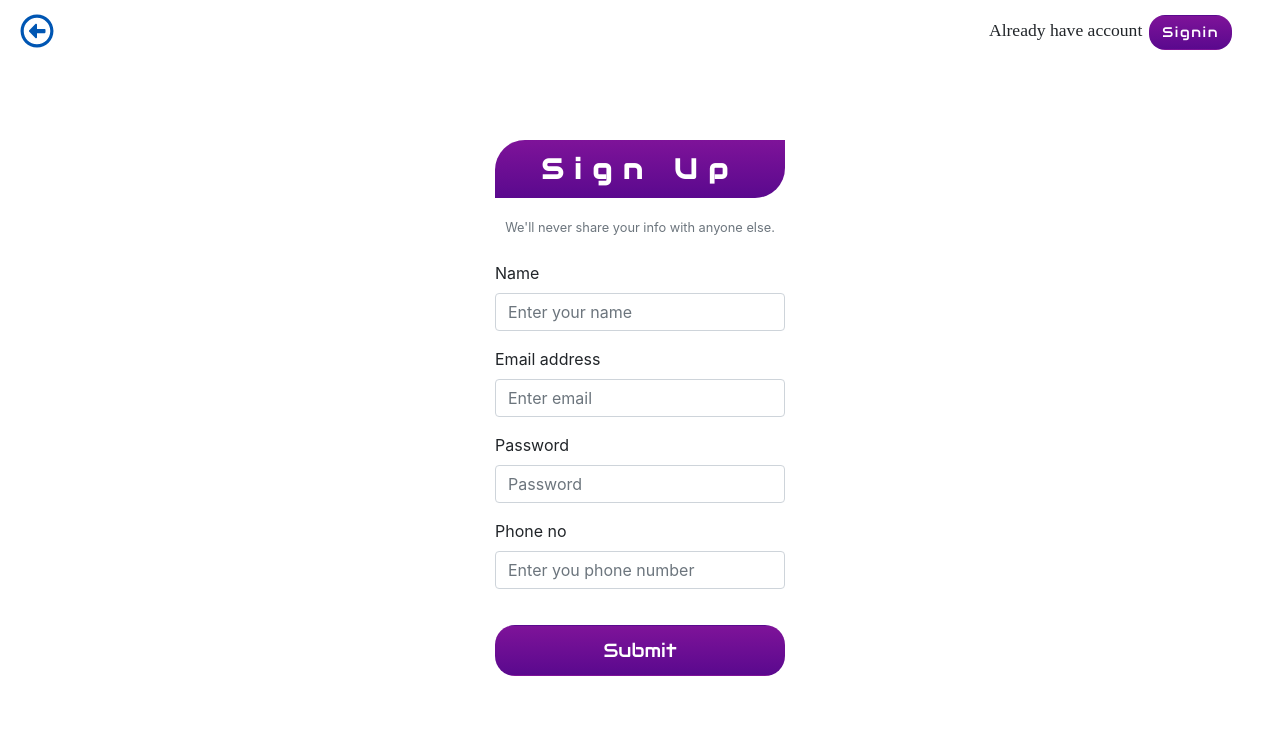
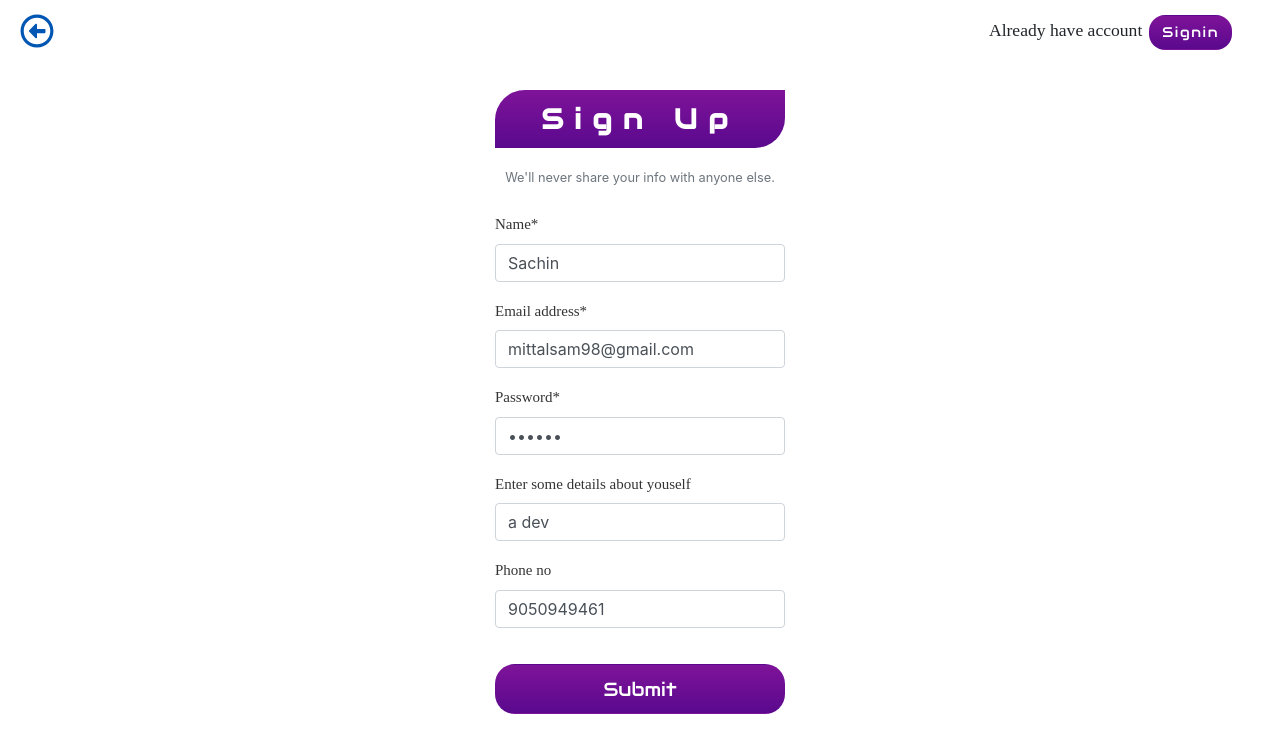
Before and after one commit to mittalsam98/bookheap_frontend, a React (Create React App) app: page /signup in a window 1280 px wide. Shown: the top 752 px of the page. Built offline with nearby package versions, Linux system fonts and the light colour scheme.

Commit message:
integerated signup and signin with backend

```diff
--- a/src/Routes.js
+++ b/src/Routes.js
@@ -1,8 +1,9 @@
 import React from 'react';
-import {BrowserRouter,Route,Switch} from 'react-router-dom';
+import {BrowserRouter,Route} from 'react-router-dom';
 import Home from './components/Home/Home';
 import Signin from './user/Signin/Signin';
 import Signup from './user/Signup/Signup';
+import Books from './components/BooksDisplay/Book';
 
 const Routes=()=>{
     return(
@@ -10,6 +11,7 @@ const Routes=()=>{
         <Route exact path='/' component={Home} />
         <Route exact path='/signin' component={Signin} />
         <Route exact path='/signup' component={Signup} />
+        <Route exact path='/books' component={Books} />
         </BrowserRouter>
     )
 }
--- a/src/auth/helper/index.js
+++ b/src/auth/helper/index.js
@@ -0,0 +1,72 @@
+import { API } from "../../backend";
+
+export const signup= user =>{
+    return fetch(`${API}/signup`,{
+        method:'POST',
+        headers:{
+            Accept: "application/json",
+            "Content-Type": "application/json"
+        },
+        body:JSON.stringify(user)
+     })
+    .then(response => {
+        return response.json();
+      })
+    .catch(err => console.log(err));
+}
+
+export const signin=async (user)=>{
+
+    const response=await fetch(`${API}/signin`,{
+        method:'POST',
+        headers:{
+            Accept: "application/json",
+            "Content-Type": "application/json"
+        },
+        body:JSON.stringify(user)
+     })
+
+     const json=await response.json();
+     if(response.ok){
+        return json;
+    }
+
+    const error=new Error(json.error);
+
+    error.response=json;
+
+    throw error ;
+}
+
+
+export const authenticate = (data, next) => {
+    if (typeof window !== "undefined") {
+      localStorage.setItem("jwt", JSON.stringify(data));
+      next();
+    }
+  };
+
+  export const isAutheticated = () => {
+    if (typeof window == "undefined") {
+      return false;
+    }
+    if (localStorage.getItem("jwt")) {
+      return JSON.parse(localStorage.getItem("jwt"));
+    } else {
+      return false;
+    }
+  };
+
+
+  export const signout=(next)=>{
+    if (typeof window !== "undefined") {
+      localStorage.removeItem("jwt");
+      next();
+
+      return fetch(`${API}/signout`, {
+        method: "GET"
+      })
+        .then(response => console.log("signout success"))
+        .catch(err => console.log(err));
+    }
+  };
--- /dev/null
+++ b/src/backend.js
@@ -0,0 +1 @@
+export const API = 'http://localhost:5000/api'
--- a/src/components/Base/Base.js
+++ b/src/components/Base/Base.js
@@ -1,5 +1,5 @@
 import React from 'react';
-import {Link} from 'react-router-dom';
+// import {Link} from 'react-router-dom';
 import Menu from '../Menu/Menu';
 import styles from './Base.module.css';
 
--- a/src/components/Home/Home.js
+++ b/src/components/Home/Home.js
@@ -1,5 +1,5 @@
 import React from 'react';
-import {Link} from 'react-router-dom';
+// import {Link} from 'react-router-dom';
 import Base from '../Base/Base';
 import styles from './Home.module.css'; // Import css modules stylesheet as styles
 import Book from '../../assest/bstack.png'
@@ -16,7 +16,7 @@ const Home =()=>{
                         <p></p>
                         </div>
                         <div className="col-sm text-right">
-                <img className='mt-4 ml-5' src={Book} width={400} height={600} />
+                        <img className='mt-4 ml-5' alt='logo' src={Book} width={400} height={600} />
                         </div>
                     </div>
             </div>
--- a/src/user/Signin/Signin.js
+++ b/src/user/Signin/Signin.js
@@ -1,9 +1,61 @@
-import React from 'react';
+import React,{useState} from 'react';
 import styles from './Signin.module.css';
-import { FaRegArrowAltCircleLeft,FaEyeSlash } from 'react-icons/fa';
-import {Link} from 'react-router-dom';
+import { FaRegArrowAltCircleLeft } from 'react-icons/fa'; //FaEyeSlash
+import {Link,Redirect} from 'react-router-dom';
+import {signin,authenticate,isAutheticated} from '../../auth/helper/index';
+
 
 const Signin=()=>{
+    const [values, setValues] = useState({
+        email:'mittalsam98@gmail.com',
+        password:'123456',
+        error:'',
+        loading:false,
+        success:false,
+        didRedirect:false
+    });
+
+    const {  email, password,loading, error,didRedirect, success } = values;
+
+    const handleChange=name=>event=>{
+        setValues({...values,error:false,[name]: event.target.value });
+     };
+
+    const onSubmit=async(event)=>{
+        event.preventDefault();
+        try{
+            setValues({...values, email: "",password: "",loading:true,error:'',success:'true'})
+            const data= await signin({email,password});
+            console.log(data);
+            authenticate(data,() => {
+                setValues({
+                  ...values,
+                  didRedirect: true
+                });
+            })
+        } catch(error){
+            setValues({ ...values, error: error.response.error,loading:false, success: false });
+        }
+    }
+
+    const errorMessage = () => {
+        return (
+         <p className='alert alert-danger' style={{ display: error ? "" : "none" }}>
+                {error}
+         </p>
+        );
+      };
+
+      const performRedirect = () => {
+        //TODO: do a redirect here
+        if (didRedirect) {
+            return <Redirect to="/user/dashboard" />;
+        }
+        if (isAutheticated()) {
+          return <Redirect to="/" />;
+        }
+      };
+
 
     return(
         <>
@@ -22,18 +74,32 @@ const Signin=()=>{
                 Sign In
         </div>
         <form>
+            {performRedirect()}
+            {errorMessage()}
             <div className={`form-group  ${styles.item}`}>
-                <label for="exampleInputEmail1">Email address</label>
-                <input type="email" className={`form-control ${styles.item}`} id="exampleInputEmail1" aria-describedby="emailHelp" placeholder="Enter email" />
+                <label htmlFor="exampleInputEmail1">Email address</label>
+                <input
+                 type="email"
+                 className={`form-control ${styles.item}`}
+                 onChange={handleChange("email")}
+                 value={email}
+                 id="exampleInputEmail1"
+                 placeholder="Enter email"
+                 />
             </div>
             <div className={`form-group ${styles.item}`}>
-                <label for="exampleInputPassword1">Password</label>
-                <input type="password" className={`form-control ${styles.item}`} id="exampleInputPassword1" placeholder="Password" />
+                <label htmlFor="exampleInputPassword1">Password</label>
+                <input
+                type="password"
+                className={`form-control ${styles.item}`}
+                onChange={handleChange("password")}
+                value={password}
+                id="exampleInputPassword1"
+                placeholder="Password" />
             </div>
             <div className="form-group">
-            <button className={`btn ${styles.button}`}  type='submit'>Submit</button>
+            <button className={`btn ${styles.button}`} onClick={onSubmit}>Submit</button>
             </div>
-            {/* <button type="submit" class="btn btn-primary">Submit</button> */}
         </form>
         </div>
         </>
--- a/src/user/Signup/Signup.js
+++ b/src/user/Signup/Signup.js
@@ -2,14 +2,64 @@ import React,{useState} from 'react';
 import styles from './Signup.module.css';
 import { FaRegArrowAltCircleLeft } from 'react-icons/fa';
 import {Link} from 'react-router-dom'
+import {signup} from '../../auth/helper/index';
 
 const Signup=()=>{
-    const [values, setValue] = useState({
-        name:'',
-        email:'',
-        phoneNo:'',
-        error:''
-    })
+    const [values, setValues] = useState({
+        name:'Sachin',
+        email:'mittalsam98@gmail.com',
+        phoneNo:'9050949461',
+        password:'123456',
+        userinfo:'a dev',
+        error:'',
+        loading:false,
+        success:false
+    });
+
+    const { name, email, password,userinfo,phoneNo, error, success } = values;
+
+    const handleChange=name=>event=>{
+       setValues({...values,error:false,[name]: event.target.value });
+    };
+
+    const onSubmit=event=>{
+        event.preventDefault();
+        setValues({ ...values, error: false })
+        signup({ name, email, password,phoneNo,userinfo})
+        .then(data => {
+            if (data.error) {
+              setValues({ ...values, error: data.error,loading:true, success: false });
+            } else {
+              setValues({
+                ...values,
+                name: "",
+                email: "",
+                password: "",
+                error: "",
+                userinfo:'',
+                phoneNo:'',
+                loading:false,
+                success: true
+              })
+            }
+          })
+          .catch(console.log("Error in signup"));
+    };
+
+    const errorMessage = () => {
+        return (
+         <p className='alert alert-danger' style={{ display: error ? "" : "none" }}>
+                {error}
+         </p>
+        );
+      };
+
+      const successMessage=()=>{
+         return(
+             <p className='alert alert-success' style={{ display: success ? "" : "none" }}>Account successfully created.  <Link to='/signin'> Click here to login </Link></p>
+         )
+      }
+
     return(
         <>
        <div className={styles.icons} >
@@ -27,26 +77,66 @@ const Signup=()=>{
         </div>
         <form>
             <small id="emailHelp" className="mb-4 form-text text-muted text-center">We'll never share your info with anyone else.</small>
+            {errorMessage()}
+            {successMessage()}
             <div className={`form-group ${styles.item}`}>
-                <label for="name">Name</label>
-                <input type="email" className={`form-control ${styles.item}`} id="name" aria-describedby="emailHelp" placeholder="Enter your name" />
+                <label htmlFor="name" className={styles.label}>Name*</label>
+                <input
+                onChange={handleChange("name")}
+                type="text"
+                className={`form-control ${styles.item}`}
+                id="name"
+                value={name}
+                placeholder="Enter your name"
+                />
             </div>
             <div className={`form-group ${styles.item}`}>
-                <label for="email">Email address</label>
-                <input type="email" className={`form-control ${styles.item}`} id="email" aria-describedby="emailHelp" placeholder="Enter email" />
+                <label htmlFor="email" className={styles.label}>Email address*</label>
+                <input
+                type="email"
+                className={`form-control ${styles.item}`}
+                id="email"
+                onChange={handleChange("email")}
+                value={email}
+                placeholder="Enter your email"
+                 />
             </div>
             <div className={`form-group ${styles.item}`}>
-                <label for="password">Password</label>
-                <input type="password" className={`form-control ${styles.item}`} id="password" placeholder="Password" />
+                <label htmlFor="password" className={styles.label}>Password*</label>
+                <input
+                onChange={handleChange('password')}
+                type="password"
+                className={`form-control ${styles.item}`}
+                value={password}
+                id="password"
+                placeholder="Enter your password"
+                />
             </div>
             <div className={`form-group ${styles.item}`}>
-                <label for="phone">Phone no</label>
-                <input type="email" className={`form-control  ${styles.item}`} id="phone" aria-describedby="emailHelp" placeholder="Enter you phone number" />
+                <label htmlFor="details" className={styles.label}>Enter some details about youself</label>
+                <input
+                onChange={handleChange('userinfo')}
+                type="text"
+                className={`form-control  ${styles.item}`}
+                id="details"
+                value={userinfo}
+                placeholder="Something about yourself"
+                />
+            </div>
+            <div className={`form-group ${styles.item}`}>
+                <label htmlFor="phone" className={styles.label}>Phone no</label>
+                <input
+                onChange={handleChange('phoneNo')}
+                type="number"
+                className={`form-control  ${styles.item}`}
+                value={phoneNo}
+                id="phone"
+                placeholder="Enter you phone number"
+                />
             </div>
             <div className="form-group">
-            <button className={`btn ${styles.button}`}  type='submit'>Submit</button>
+            <button onClick={onSubmit} className={`btn ${styles.button}`} >Submit</button>
             </div>
-            {/* <button type="submit" class="btn btn-primary">Submit</button> */}
         </form>
         </div>
         </>
--- a/src/user/Signup/Signup.module.css
+++ b/src/user/Signup/Signup.module.css
@@ -1,5 +1,5 @@
 .main{
-    padding-top:130px;
+    padding-top:80px;
 }
 
 .title{
@@ -17,12 +17,18 @@
 }
 
 .icons{
-    margin-top:10px;
+    padding-top:10px;
 }
 .icon{
     font-size: 34px;
     padding: 20px;
     color:purple;
+}
+
+.label{
+    color: rgba(0,0,0,0.8);
+    font-size: 15px;
+    font-family: 'Times New Roman', Times, serif;
 }
 
 .item:focus {
```
Also changed, not shown: src/components/BooksDisplay/Book.js (added, +9 -0 lines), src/components/Menu/Menu.js (+22 -10 lines), src/components/BooksDisplay/Book.moduel.css (added). Lines whose indentation alone changed are shown as unchanged.
